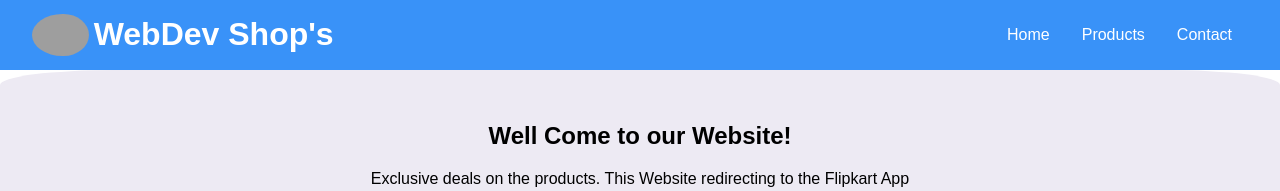
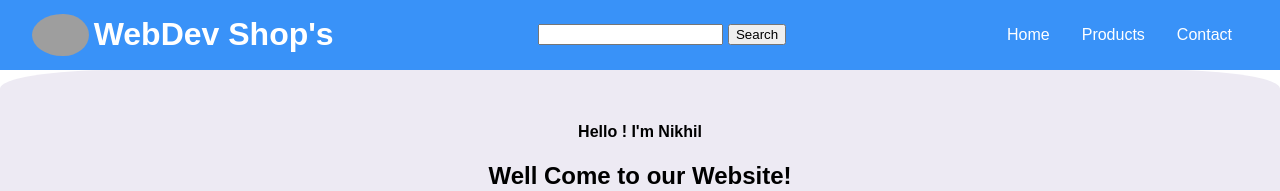
Before and after one commit to nikhil00004/first, a plain HTML site: page index.html in a window 1280 px wide. Shown: the top 191 px of the page. Drawn offline with Linux system fonts and the light colour scheme; grey boxes are pictures that could not be loaded.

Commit message:
Update index.html

```diff
--- a/index.html
+++ b/index.html
@@ -12,6 +12,10 @@
     <h1 class="f1">
     <img class="logo"src="https://tse3.mm.bing.net/th?id=OIP.fm_ORLzRs9H5EsNIKXx_TAHaHa&pid=Api&P=0&h=220" alt="Loading">
       WebDev Shop's</h1>
+      <div>
+        <input type="text">
+        <button>Search</button>
+      </div>
     <nav>
       <ul class="nav-links">
         <li><a href="#home">Home</a></li>
@@ -23,6 +27,7 @@
 
   <main>
     <section id="home" class="hero">
+      <h4>Hello ! I'm Nikhil </h4>
       <h2>Well Come to our Website!</h2>
       <p>Exclusive deals on the products. This Website redirecting to the Flipkart App </p>
     </section>
@@ -44,7 +49,7 @@
           <h3>Realme</h3>
           <p>₹15,000</p>
           <button>
-            <a class="text" href="https://tse4.mm.bing.net/th?id=OIP.Ixp5z7CZZDISNt6o9eKsdAHaD4&pid=Api&P=0&h=220">Buy Now</a>
+            <a class="text" href="https://www.flipkart.com/realme-70-turbo-5g-turbo-yellow-128-gb/p/itm7ebb13c5b0bcb?pid=MOBH4RZFZUKSVCKZ&lid=LSTMOBH4RZFZUKSVCKZV3WYX0&marketplace=FLIPKART&q=realme+70+turbo+5g&store=tyy%2F4io&srno=s_1_1&otracker=AS_QueryStore_OrganicAutoSuggest_1_9_na_na_ps&otracker1=AS_QueryStore_OrganicAutoSuggest_1_9_na_na_ps&fm=Search&iid=ffef4044-e346-4671-b338-ed5005fa297a.MOBH4RZFZUKSVCKZ.SEARCH&ppt=sp&ppn=sp&ssid=gghhh92fe80000001737284130648&qH=13a086b65dbf915e">Buy Now</a>
           </button>
         </div>
         <div class="product-card">
```
